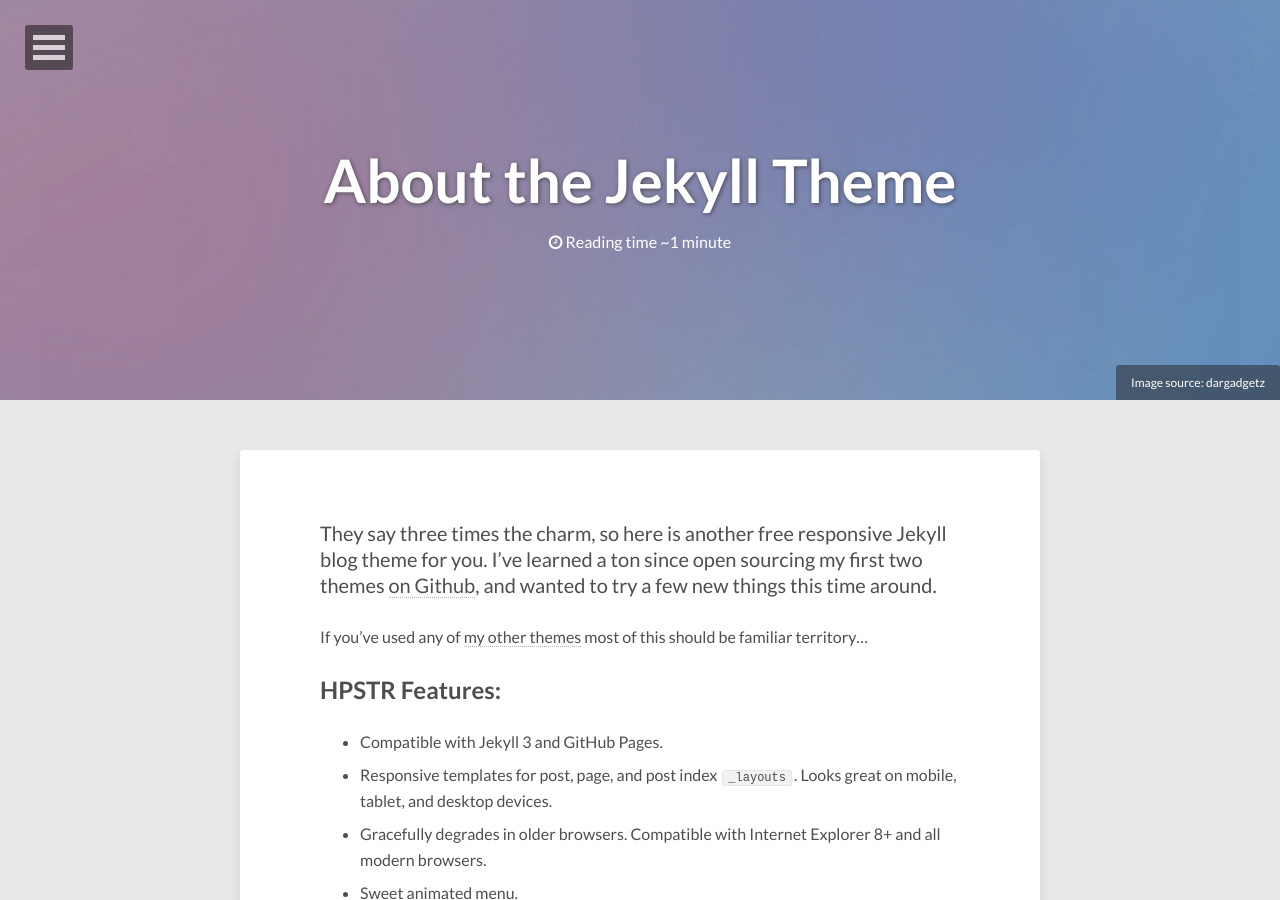
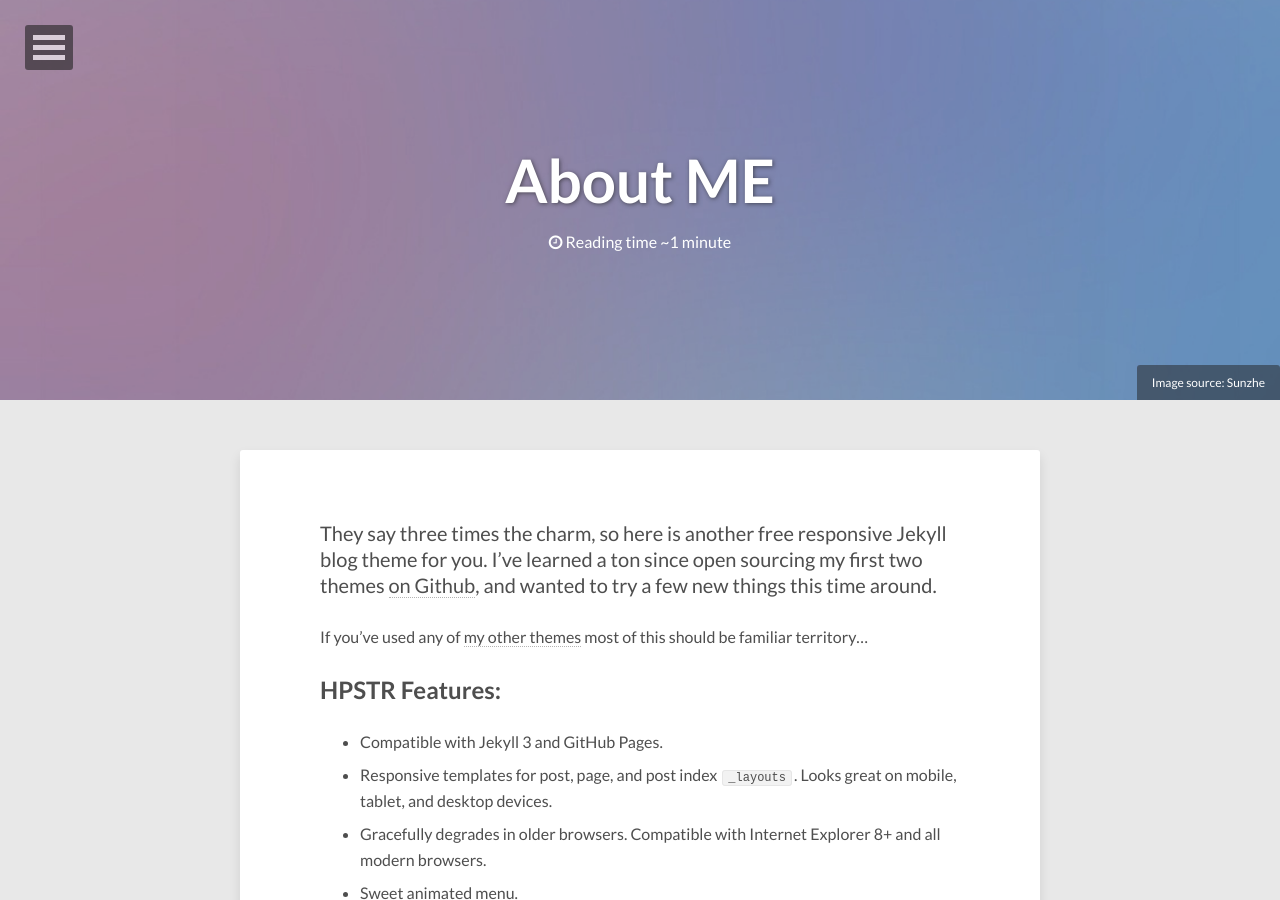
Before and after one commit to zhe-sun/zhe-sun.github.io, a Jekyll site: the page built from about/index.md, in a window 1280 px wide and 900 px high. Built offline with Jekyll 4.4.1, drawn with Linux system fonts in a browser that asks for light colours; nearby versions of some CDN libraries.

Commit message:
add *.md

```diff
--- a/about/index.md
+++ b/about/index.md
@@ -1,12 +1,12 @@
 ---
 layout: page
-title: About the Jekyll Theme
+title: About ME
 image:
   feature: abstract-5.jpg
-  credit: dargadgetz
-  creditlink: http://www.dargadgetz.com/ios-7-abstract-wallpaper-pack-for-iphone-5-and-ipod-touch-retina/
+  credit: Sunzhe
 comments: false
 modified: 2016-02-01
+
 ---
 
 They say three times the charm, so here is another free responsive Jekyll blog theme for you. I've learned a ton since open sourcing my first two themes [on Github](http://github.com/mmistakes), and wanted to try a few new things this time around.
```
